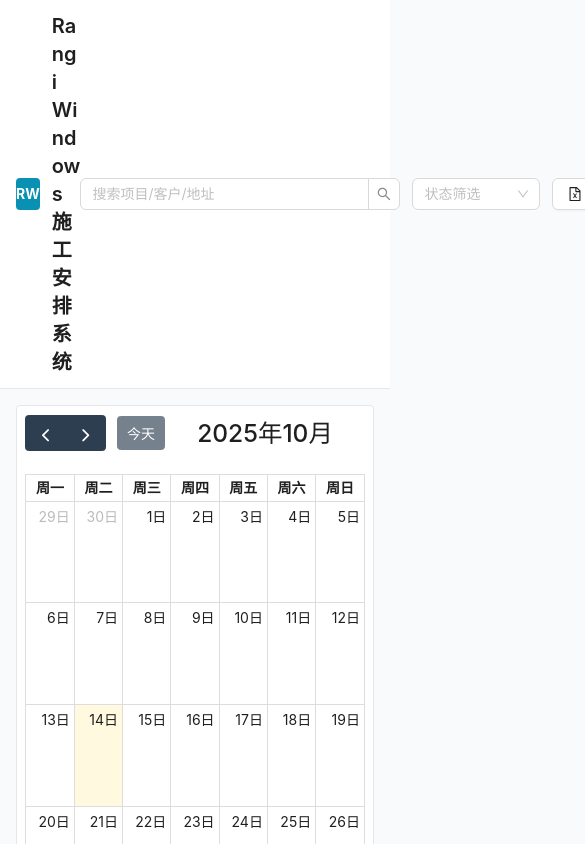
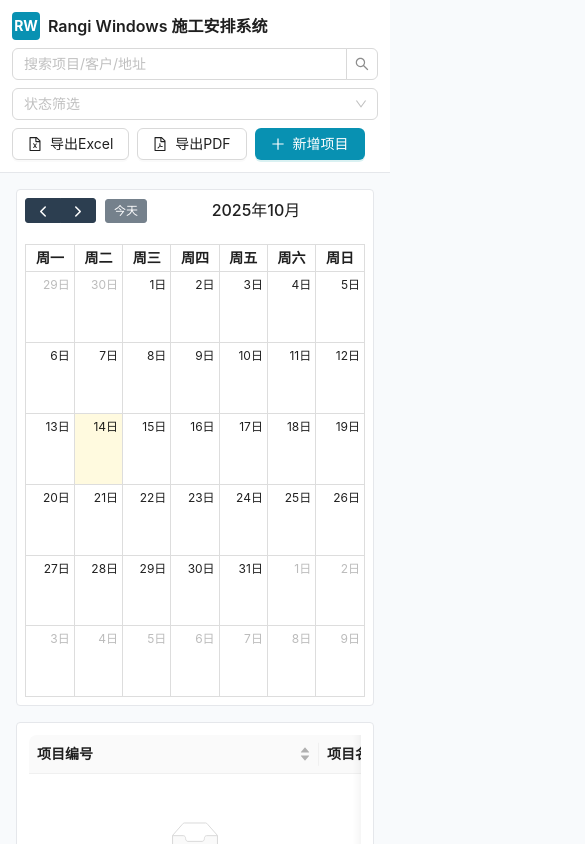
Before and after one commit to coding-by-feng/rangiwindows-dispatcher-ui, a React (Vite) app: page / in a window 390 px wide. Shown: the top 844 px of the page, 585 px wide, since content can reach past the window. Built offline with nearby package versions, Linux system fonts and the light colour scheme.

Commit message:
Optimized the css.

```diff
--- a/src/api.js
+++ b/src/api.js
@@ -14,6 +14,10 @@
 */
 
 import dayjs from 'dayjs'
+
+// Runtime API configuration via Vite env
+export const API_MODE = (import.meta?.env?.VITE_API_MODE || 'local')
+export const API_BASE = (import.meta?.env?.VITE_API_BASE || 'http://kiwi-microservice')
 
 // ---------- Local storage store (no backend) ----------
 const LS_KEY = 'rw_projects'
--- a/src/components/CalendarView.jsx
+++ b/src/components/CalendarView.jsx
@@ -18,11 +18,11 @@ function toEvents(projects) {
 export default function CalendarView({ projects, onEventClick }) {
   const events = useMemo(() => toEvents(projects), [projects])
   return (
-    <div className="bg-white rounded border p-2">
+    <div className="bg-white rounded border p-2 sm:p-3">
       <FullCalendar
         plugins={[dayGridPlugin, interactionPlugin]}
         initialView="dayGridMonth"
-        height={700}
+        height="auto"
         eventClick={(info) => onEventClick(info.event.id)}
         events={events}
         headerToolbar={{ left: 'prev,next today', center: 'title', right: '' }}
--- a/src/components/CreateProjectModal.jsx
+++ b/src/components/CreateProjectModal.jsx
@@ -1,9 +1,11 @@
 import React from 'react'
-import { Modal, Form, Input, DatePicker, Select } from 'antd'
+import { Modal, Form, Input, DatePicker, Select, Grid } from 'antd'
 import dayjs from 'dayjs'
 
 export default function CreateProjectModal({ open, onCancel, onOk }) {
   const [form] = Form.useForm()
+  const screens = Grid.useBreakpoint()
+  const isMobile = !screens.sm
 
   const handleOk = async () => {
     const values = await form.validateFields()
@@ -39,6 +41,8 @@ export default function CreateProjectModal({ open, onCancel, onOk }) {
       onOk={handleOk}
       onCancel={handleCancel}
       okText="创建"
+      width={isMobile ? '100%' : 720}
+      styles={{ body: { padding: isMobile ? 12 : 24 } }}
       destroyOnClose
     >
       <Form
@@ -46,10 +50,11 @@ export default function CreateProjectModal({ open, onCancel, onOk }) {
         layout="vertical"
         initialValues={{ status: '未开始' }}
       >
+        <div className="grid grid-cols-1 sm:grid-cols-2 gap-3">
           <Form.Item name="name" label="项目名称" rules={[{ required: true, message: '请输入项目名称' }]}>
             <Input placeholder="例如：Greenlane House" />
           </Form.Item>
-        <Form.Item name="address" label="地址" rules={[{ required: true, message: '请输入地址' }]}>
+          <Form.Item name="address" label="地址" rules={[{ required: true, message: '请输入地址' }]} className="sm:col-span-2">
             <Input placeholder="例如：123 Greenlane Rd" />
           </Form.Item>
           <Form.Item name="client_name" label="客户姓名" rules={[{ required: true, message: '请输入客户姓名' }]}>
@@ -64,11 +69,11 @@ export default function CreateProjectModal({ open, onCancel, onOk }) {
           <Form.Item name="installer" label="安装负责人" rules={[{ required: true, message: '请输入安装负责人' }]}>
             <Input placeholder="如：Peter" />
           </Form.Item>
-        <Form.Item name="team_members" label="团队成员">
+          <Form.Item name="team_members" label="团队成员" className="sm:col-span-2">
             <Input placeholder="逗号分隔：Peter, Jack" />
           </Form.Item>
-        <Form.Item name="dates" label="施工日期" rules={[{ required: true, message: '请选择施工日期' }]}>
-          <DatePicker.RangePicker format="YYYY-MM-DD" />
+          <Form.Item name="dates" label="施工日期" rules={[{ required: true, message: '请选择施工日期' }]} className="sm:col-span-2">
+            <DatePicker.RangePicker format="YYYY-MM-DD" className="w-full" />
           </Form.Item>
           <Form.Item name="status" label="状态">
             <Select
@@ -79,12 +84,14 @@ export default function CreateProjectModal({ open, onCancel, onOk }) {
               ]}
             />
           </Form.Item>
-        <Form.Item name="today_task" label="今日任务">
+          <div className="sm:col-span-2" />
+          <Form.Item name="today_task" label="今日任务" className="sm:col-span-2">
             <Input.TextArea rows={2} placeholder="例如：安装窗框（12个）" />
           </Form.Item>
-        <Form.Item name="progress_note" label="状态备注">
+          <Form.Item name="progress_note" label="状态备注" className="sm:col-span-2">
             <Input.TextArea rows={3} placeholder="进度说明、完成百分比等" />
           </Form.Item>
+        </div>
       </Form>
     </Modal>
   )
--- a/src/components/HeaderBar.jsx
+++ b/src/components/HeaderBar.jsx
@@ -6,17 +6,17 @@ const { Title } = Typography
 
 export default function HeaderBar({ onSearch, onAdd, onExportExcel, onExportPDF, status, onStatusChange }) {
   return (
-    <div className="w-full bg-white border-b px-4 py-3 flex items-center justify-between sticky top-0 z-10">
-      <div className="flex items-center gap-3">
-        <div className="w-8 h-8 bg-cyan-600 text-white rounded flex items-center justify-center font-bold">RW</div>
-        <Title level={4} style={{ margin: 0 }}>Rangi Windows 施工安排系统</Title>
+    <div className="w-full bg-white border-b px-3 sm:px-4 py-3 flex flex-col gap-2 sm:flex-row sm:items-center sm:justify-between sticky top-0 z-10">
+      <div className="flex items-center gap-2 sm:gap-3">
+        <div className="w-7 h-7 sm:w-8 sm:h-8 bg-cyan-600 text-white rounded flex items-center justify-center font-bold">RW</div>
+        <Title level={4} style={{ margin: 0 }} className="!text-base sm:!text-xl">Rangi Windows 施工安排系统</Title>
       </div>
-      <div className="flex items-center gap-3">
-        <Input.Search allowClear placeholder="搜索项目/客户/地址" onSearch={onSearch} className="w-80" />
+      <div className="flex flex-col sm:flex-row sm:items-center gap-2 sm:gap-3">
+        <Input.Search allowClear placeholder="搜索项目/客户/地址" onSearch={onSearch} className="w-full sm:w-80" />
         <Select
           allowClear
           placeholder="状态筛选"
-          className="w-32"
+          className="w-full sm:w-32"
           value={status}
           onChange={onStatusChange}
           options={[
@@ -25,7 +25,7 @@ export default function HeaderBar({ onSearch, onAdd, onExportExcel, onExportPDF,
             { label: '完成', value: '完成' },
           ]}
         />
-        <Space>
+        <Space wrap>
           <Button icon={<FileExcelOutlined />} onClick={onExportExcel}>导出Excel</Button>
           <Button icon={<FilePdfOutlined />} onClick={onExportPDF}>导出PDF</Button>
           <Button type="primary" icon={<PlusOutlined />} onClick={onAdd}>新增项目</Button>
--- a/src/components/ProjectDrawer.jsx
+++ b/src/components/ProjectDrawer.jsx
@@ -1,9 +1,11 @@
 import React from 'react'
-import { Descriptions, Drawer, Form, Input, Select, Upload, Button, Space } from 'antd'
+import { Descriptions, Drawer, Form, Input, Select, Upload, Button, Space, Grid } from 'antd'
 import { UploadOutlined } from '@ant-design/icons'
 
 export default function ProjectDrawer({ open, project, onClose, onSave, onUpload }) {
   const [form] = Form.useForm()
+  const screens = Grid.useBreakpoint()
+  const isMobile = !screens.sm
 
   React.useEffect(() => {
     form.setFieldsValue(project)
@@ -15,7 +17,7 @@ export default function ProjectDrawer({ open, project, onClose, onSave, onUpload
   }
 
   return (
-    <Drawer open={open} onClose={onClose} width={520} title={`项目详情 ${project?.project_code || ''}`} destroyOnClose>
+    <Drawer open={open} onClose={onClose} width={isMobile ? '100%' : 520} title={`项目详情 ${project?.project_code || ''}`} destroyOnClose>
       {project && (
         <Space direction="vertical" className="w-full" size="large">
           <Descriptions bordered column={1} size="small">
--- a/src/components/ProjectTable.jsx
+++ b/src/components/ProjectTable.jsx
@@ -4,15 +4,15 @@ import dayjs from 'dayjs'
 
 export default function ProjectTable({ projects = [], loading, onRowClick }) {
   const columns = [
-    { title: '项目编号', dataIndex: 'project_code', key: 'project_code', sorter: (a, b) => String(a.project_code || '').localeCompare(String(b.project_code || '')) },
-    { title: '项目名', dataIndex: 'name', key: 'name', sorter: (a, b) => String(a.name || '').localeCompare(String(b.name || '')) },
-    { title: '地址', dataIndex: 'address', key: 'address', ellipsis: true },
-    { title: '销售负责人', dataIndex: 'sales_person', key: 'sales_person', width: 120 },
-    { title: '安装负责人', dataIndex: 'installer', key: 'installer', width: 120 },
-    { title: '开始日期', dataIndex: 'start_date', key: 'start_date', width: 120, sorter: (a, b) => new Date(a.start_date || 0) - new Date(b.start_date || 0), render: v => v ? dayjs(v).format('YYYY-MM-DD') : '' },
-    { title: '结束日期', dataIndex: 'end_date', key: 'end_date', width: 120, sorter: (a, b) => new Date(a.end_date || 0) - new Date(b.end_date || 0), render: v => v ? dayjs(v).format('YYYY-MM-DD') : '' },
+    { title: '项目编号', dataIndex: 'project_code', key: 'project_code', fixed: 'left', sorter: (a, b) => String(a.project_code || '').localeCompare(String(b.project_code || '')), responsive: ['xs', 'sm', 'md', 'lg'] },
+    { title: '项目名', dataIndex: 'name', key: 'name', sorter: (a, b) => String(a.name || '').localeCompare(String(b.name || '')), responsive: ['xs', 'sm', 'md', 'lg'] },
+    { title: '地址', dataIndex: 'address', key: 'address', ellipsis: true, responsive: ['sm', 'md', 'lg'] },
+    { title: '销售负责人', dataIndex: 'sales_person', key: 'sales_person', width: 120, responsive: ['md', 'lg'] },
+    { title: '安装负责人', dataIndex: 'installer', key: 'installer', width: 120, responsive: ['md', 'lg'] },
+    { title: '开始日期', dataIndex: 'start_date', key: 'start_date', width: 120, sorter: (a, b) => new Date(a.start_date || 0) - new Date(b.start_date || 0), render: v => v ? dayjs(v).format('YYYY-MM-DD') : '', responsive: ['xs', 'sm', 'md', 'lg'] },
+    { title: '结束日期', dataIndex: 'end_date', key: 'end_date', width: 120, sorter: (a, b) => new Date(a.end_date || 0) - new Date(b.end_date || 0), render: v => v ? dayjs(v).format('YYYY-MM-DD') : '', responsive: ['sm', 'md', 'lg'] },
     {
-      title: '状态', dataIndex: 'status', key: 'status', width: 100,
+      title: '状态', dataIndex: 'status', key: 'status', width: 100, responsive: ['xs', 'sm', 'md', 'lg'],
       filters: [
         { text: '未开始', value: '未开始' },
         { text: '施工中', value: '施工中' },
@@ -28,13 +28,14 @@ export default function ProjectTable({ projects = [], loading, onRowClick }) {
 
   return (
     <Table
-      size="middle"
+      size="small"
       rowKey={r => r.id}
       columns={columns}
       dataSource={projects}
       loading={loading}
       pagination={{ pageSize: 10, showSizeChanger: false }}
       onRow={(record) => ({ onClick: () => onRowClick?.(record.id) })}
+      scroll={{ x: 800 }}
     />
   )
 }
--- a/src/styles.css
+++ b/src/styles.css
@@ -11,3 +11,38 @@
 .container {
   max-width: 1200px;
 }
+
+/* Mobile responsiveness */
+@media (max-width: 640px) {
+  /* FullCalendar header and cells on small screens */
+  .fc .fc-toolbar-title {
+    font-size: 1rem;
+  }
+  .fc .fc-toolbar.fc-header-toolbar {
+    flex-wrap: wrap;
+    gap: 6px;
+  }
+  .fc .fc-daygrid-day-number {
+    font-size: 0.75rem;
+  }
+  .fc .fc-daygrid-event {
+    font-size: 0.75rem;
+    line-height: 1.1;
+    padding: 1px 2px;
+  }
+  .fc .fc-button {
+    padding: 2px 8px;
+    font-size: 0.75rem;
+  }
+
+  /* Ant Table compactness */
+  .ant-table {
+    font-size: 12px;
+  }
+  .ant-table-thead > tr > th,
+  .ant-table-tbody > tr > td {
+    padding: 6px 8px;
+  }
+
+  /* Modal and Drawer paddings are adjusted inline via components, keep minimal here */
+}
```
Also changed, not shown: 1 other file (tests, documents, lock files or other folders). Lines whose indentation alone changed are shown as unchanged.
